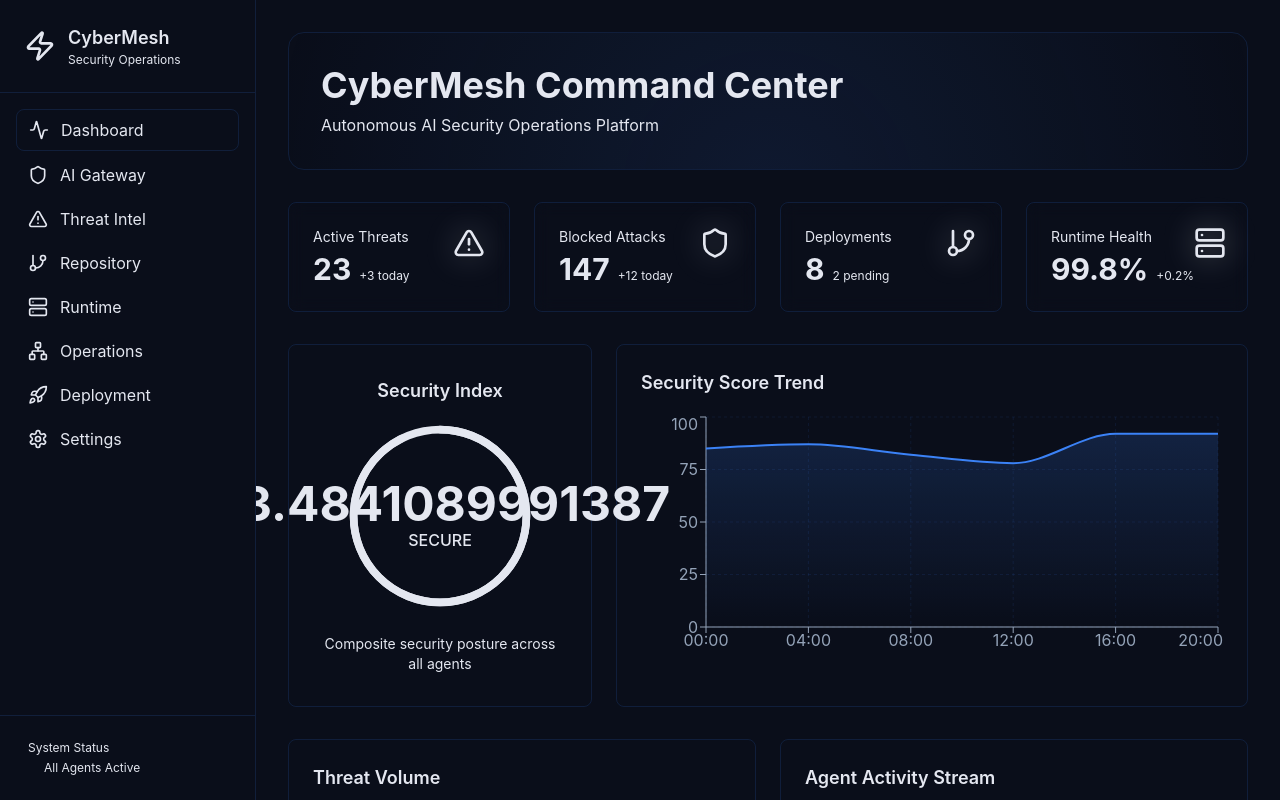
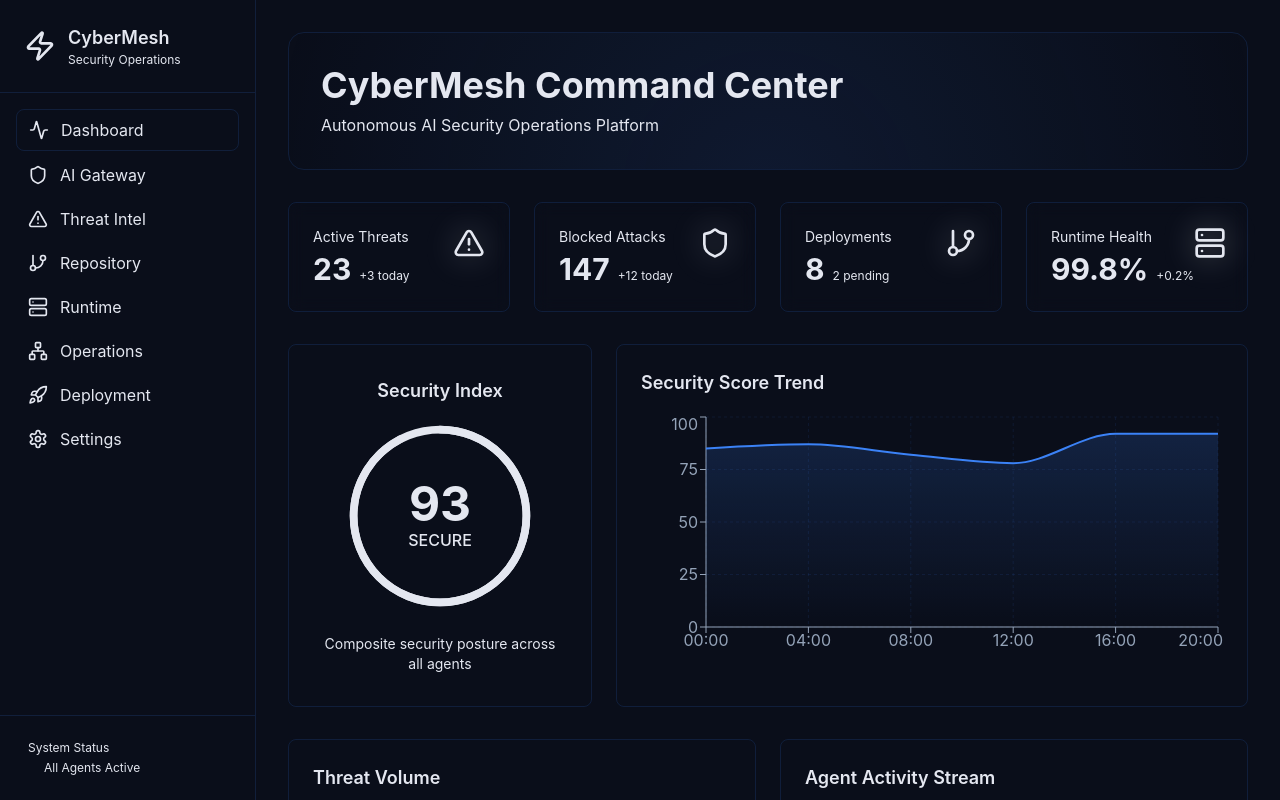
Before and after one commit to saishamehraa/CyberMesh, a React (Vite) app: page /dashboard in a window 1280 px wide. Built offline with nearby package versions, Linux system fonts and the light colour scheme; no server answers.

Commit message:
fix: round figures

```diff
--- a/src/app/components/SecurityScore.tsx
+++ b/src/app/components/SecurityScore.tsx
@@ -76,7 +76,7 @@ export function SecurityScore({ score, size = 'lg' }: SecurityScoreProps) {
           animate={{ opacity: 1, scale: 1 }}
           transition={{ delay: 0.5, duration: 0.5 }}
         >
-          {animatedScore}
+          {Math.round(animatedScore)}
         </motion.div>
         <div className={`${sizes[size].label} text-muted-foreground font-medium`}>
           {getStatus(score)}
--- a/src/app/pages/Dashboard.tsx
+++ b/src/app/pages/Dashboard.tsx
@@ -110,7 +110,7 @@ export function Dashboard() {
 
   useEffect(() => {
     const interval = setInterval(() => {
-      setSecurityScore(prev => Math.max(70, Math.min(100, prev + (Math.random() - 0.5) * 5)));
+      setSecurityScore(prev => Math.round(Math.max(70, Math.min(100, prev + (Math.random() - 0.5) * 5))));
     }, 5000);
     return () => clearInterval(interval);
   }, []);
--- a/src/app/pages/RuntimeIntelligence.tsx
+++ b/src/app/pages/RuntimeIntelligence.tsx
@@ -41,19 +41,18 @@ export function RuntimeIntelligence() {
   ]);
 
   useEffect(() => {
-    // Normal ambient background noise for charts
     const interval = setInterval(() => {
       setLatencyData(prev => [
         ...prev.slice(1),
-        { time: 'now', value: Math.max(30, Math.min(80, prev[prev.length - 1].value + (Math.random() - 0.5) * 10)) },
+        { time: 'now', value: Math.round(Math.max(30, Math.min(80, prev[prev.length - 1].value + (Math.random() - 0.5) * 10))) },
       ]);
       setCpuData(prev => [
         ...prev.slice(1),
         {
           time: 'now',
-          api: Math.max(15, Math.min(40, prev[prev.length - 1].api + (Math.random() - 0.5) * 5)),
-          auth: Math.max(10, Math.min(35, prev[prev.length - 1].auth + (Math.random() - 0.5) * 5)),
-          db: Math.max(20, Math.min(50, prev[prev.length - 1].db + (Math.random() - 0.5) * 5)),
+          api: Math.round(Math.max(15, Math.min(40, prev[prev.length - 1].api + (Math.random() - 0.5) * 5))),
+          auth: Math.round(Math.max(10, Math.min(35, prev[prev.length - 1].auth + (Math.random() - 0.5) * 5))),
+          db: Math.round(Math.max(20, Math.min(50, prev[prev.length - 1].db + (Math.random() - 0.5) * 5))),
         },
       ]);
     }, 3000);
@@ -140,7 +139,7 @@ export function RuntimeIntelligence() {
           <div className="flex items-center justify-between">
             <div>
               <p className="text-sm text-muted-foreground mb-1">Avg Latency</p>
-              <p className="text-3xl font-bold text-warning">{latencyData[latencyData.length - 1].value}ms</p>
+              <p className="text-3xl font-bold text-warning">{Math.round(latencyData[latencyData.length - 1].value)}ms</p>
             </div>
             <Activity className="size-8 text-warning" />
           </div>
```
